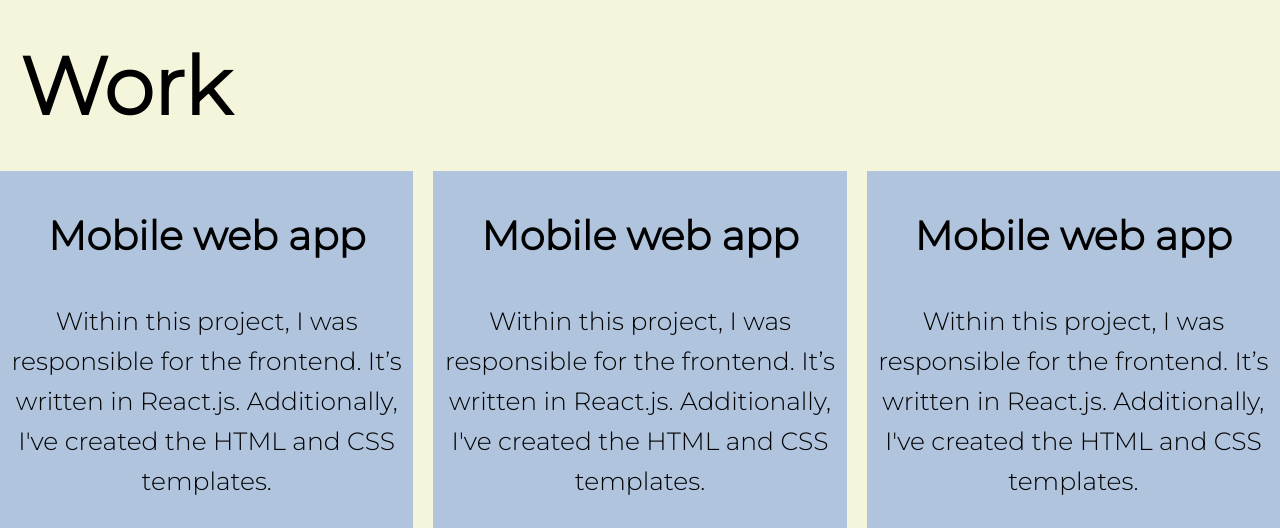
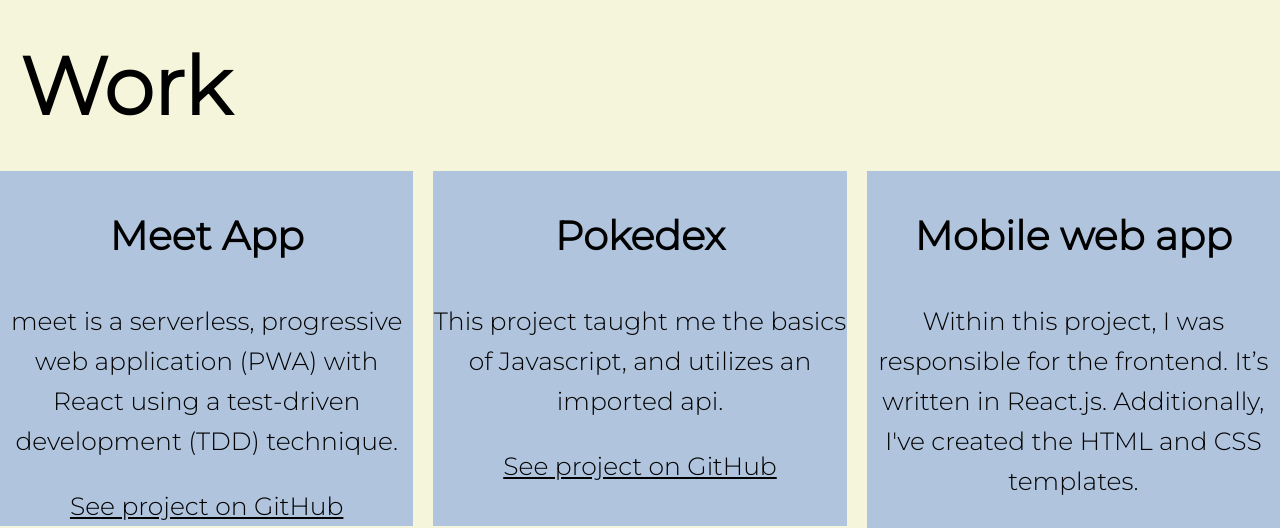
Before and after one commit to Springpopthesturg/PortfolioSite, a plain HTML site: page work.html in a window 1280 px wide. Shown: the part 199-727 px from the top of the page. Drawn offline with nearby package versions, Linux system fonts and the light colour scheme.

Commit message:
added in pokedex and meet projects

```diff
--- a/work.html
+++ b/work.html
@@ -36,18 +36,18 @@
   <div class="project-list">
      <!-- Grid items will live here -->
     <div class="project__item">
-      <h2>Mobile web app</h2>
+      <h2>Meet App</h2>
       <p>
-         Within this project, I was responsible for the frontend. It’s written in React.js. Additionally, I've created the HTML and CSS templates.
+        meet is a serverless, progressive web application (PWA) with React using a test-driven development (TDD) technique.
       </p>
-      <a href="#">See project on GitHub</a>
+      <a href="https://github.com/Springpopthesturg/meet">See project on GitHub</a>
    </div>
    <div class="project__item">
-      <h2>Mobile web app</h2>
+      <h2>Pokedex</h2>
       <p>
-         Within this project, I was responsible for the frontend. It’s written in React.js. Additionally, I've created the HTML and CSS templates.
+         This project taught me the basics of Javascript, and utilizes an imported api.
       </p>
-      <a href="#">See project on GitHub</a>
+      <a href="https://github.com/Springpopthesturg/pokedexx">See project on GitHub</a>
    </div>
    <div class="project__item">
     <h2>Mobile web app</h2>
```
